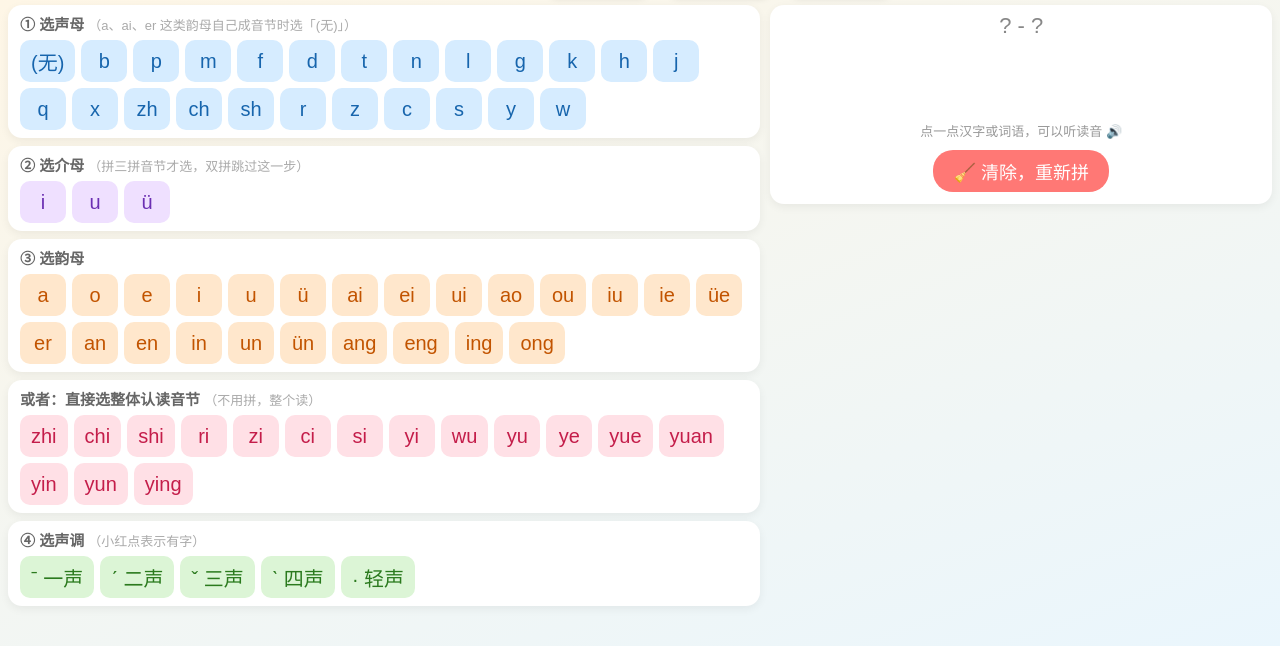
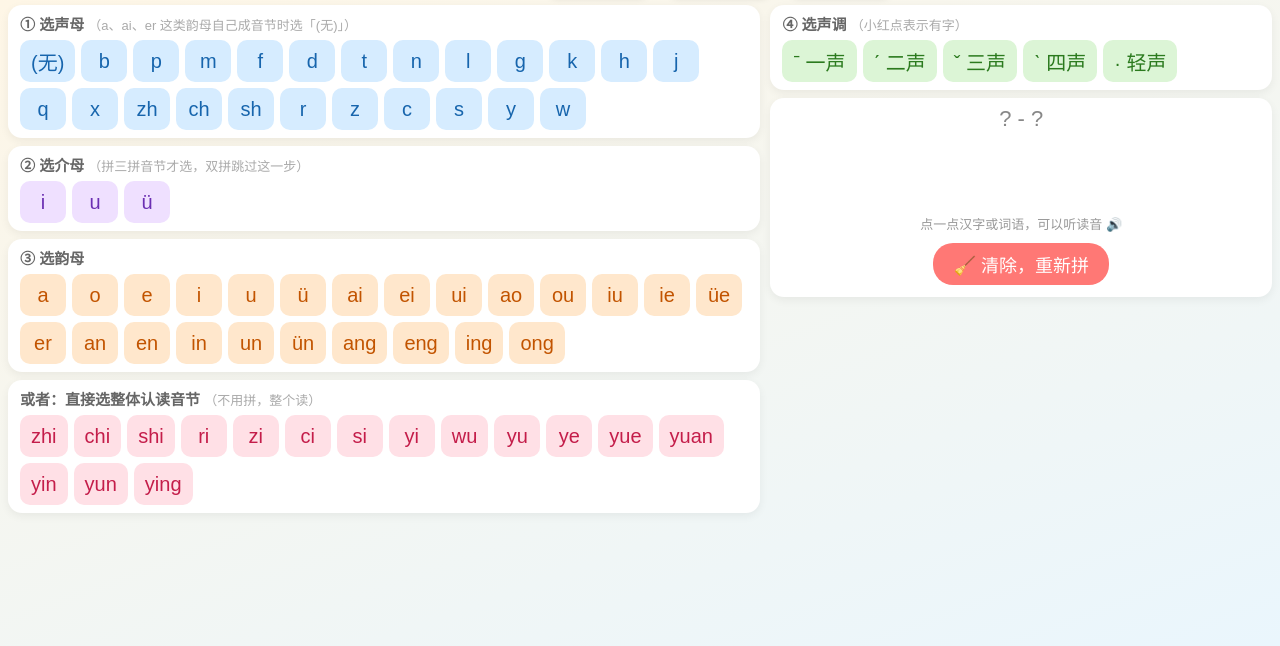
Before and after one commit to Liutttt6/pinyin-app, a plain HTML site: page index.html in a window 1280 px wide. Shown: the part 48-694 px from the top of the page. Drawn offline with Linux system fonts and the light colour scheme.

Commit message:
Move tone selector to top-right panel
Co-Authored-By: Claude Opus 5.5 <noreply@anthropic.com>

```diff
--- a/index.html
+++ b/index.html
@@ -38,8 +38,8 @@
   .tab.active { background: #ff7a45; color: #fff; }
   /* 左边选按钮，右边固定显示结果，不用上下滑动 */
   .layout { display: grid; grid-template-columns: minmax(0, 3fr) minmax(300px, 2fr); gap: 10px; align-items: start; }
-  .result { position: sticky; top: 8px; }
-  @media (max-width: 760px) { .layout { grid-template-columns: 1fr; } .result { position: static; } }
+  .side { position: sticky; top: 8px; }
+  @media (max-width: 760px) { .layout { grid-template-columns: 1fr; } .side { position: static; } }
   .panel { background: #fff; border-radius: 14px; padding: 8px 12px; margin-bottom: 8px;
            box-shadow: 0 3px 10px rgba(0,0,0,.06); }
   .panel h3 { margin: 0 0 6px; font-size: 15px; color: #666; }
@@ -111,7 +111,7 @@
     </div>
   </div>
 
-  <!-- 拼读区：左边选按钮，右边看结果 -->
+  <!-- 拼读区：左边选声母韵母，右边选声调、看结果 -->
   <div id="builder" class="layout">
    <div class="pick">
     <div class="panel"><h3>① 选声母 <span class="sub">（a、ai、er 这类韵母自己成音节时选「(无)」）</span></h3>
@@ -121,9 +121,11 @@
     <div class="panel"><h3>③ 选韵母</h3><div class="btns" id="finals"></div></div>
     <div class="panel"><h3>或者：直接选整体认读音节 <span class="sub">（不用拼，整个读）</span></h3>
       <div class="btns" id="wholes"></div></div>
-    <div class="panel"><h3>④ 选声调 <span class="sub">（小红点表示有字）</span></h3><div class="btns" id="tones"></div></div>
    </div>
 
+   <!-- 右边：上面选声调，下面看结果 -->
+   <div class="side">
+    <div class="panel"><h3>④ 选声调 <span class="sub">（小红点表示有字）</span></h3><div class="btns" id="tones"></div></div>
     <div class="panel result">
       <div class="formula" id="formula"></div>
       <div class="big-py" id="bigpy"></div>
@@ -132,6 +134,7 @@
       <p class="hint">点一点汉字或词语，可以听读音 🔊</p>
       <div class="center"><button class="action clear" id="clear-btn">🧹 清除，重新拼</button></div>
     </div>
+   </div>
   </div>
 
   <!-- 认一认：看拼音选出正确的字 -->
--- a/sw.js
+++ b/sw.js
@@ -1,6 +1,6 @@
 // 离线缓存：第一次打开后把页面存到平板上，没网也能打开“拼一拼”和“认一认”
 // 改了 index.html 后，把版本号加 1，平板才会拿到新版本
-const CACHE = 'pinyin-v1';
+const CACHE = 'pinyin-v2';
 const FILES = ['./', './index.html', './manifest.json',
                './icons/icon-180.png', './icons/icon-192.png', './icons/icon-512.png'];
 
```
